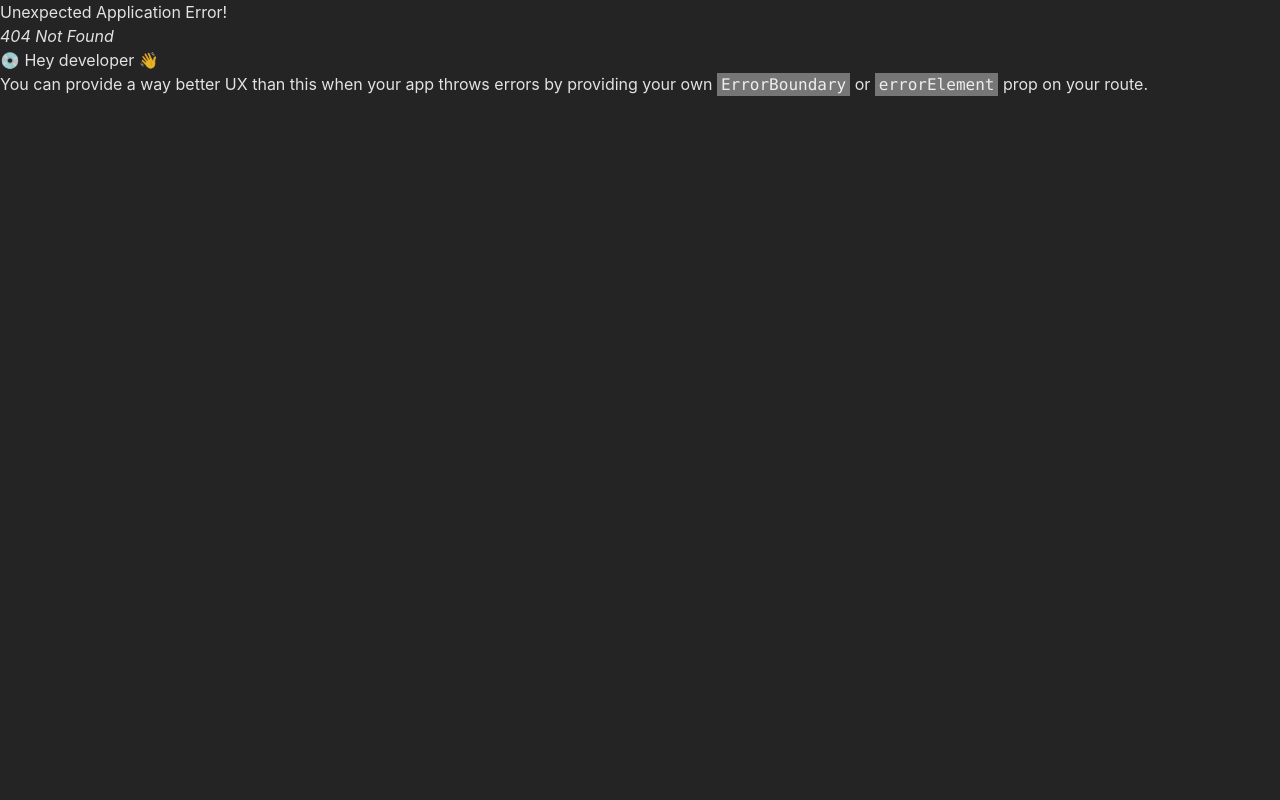
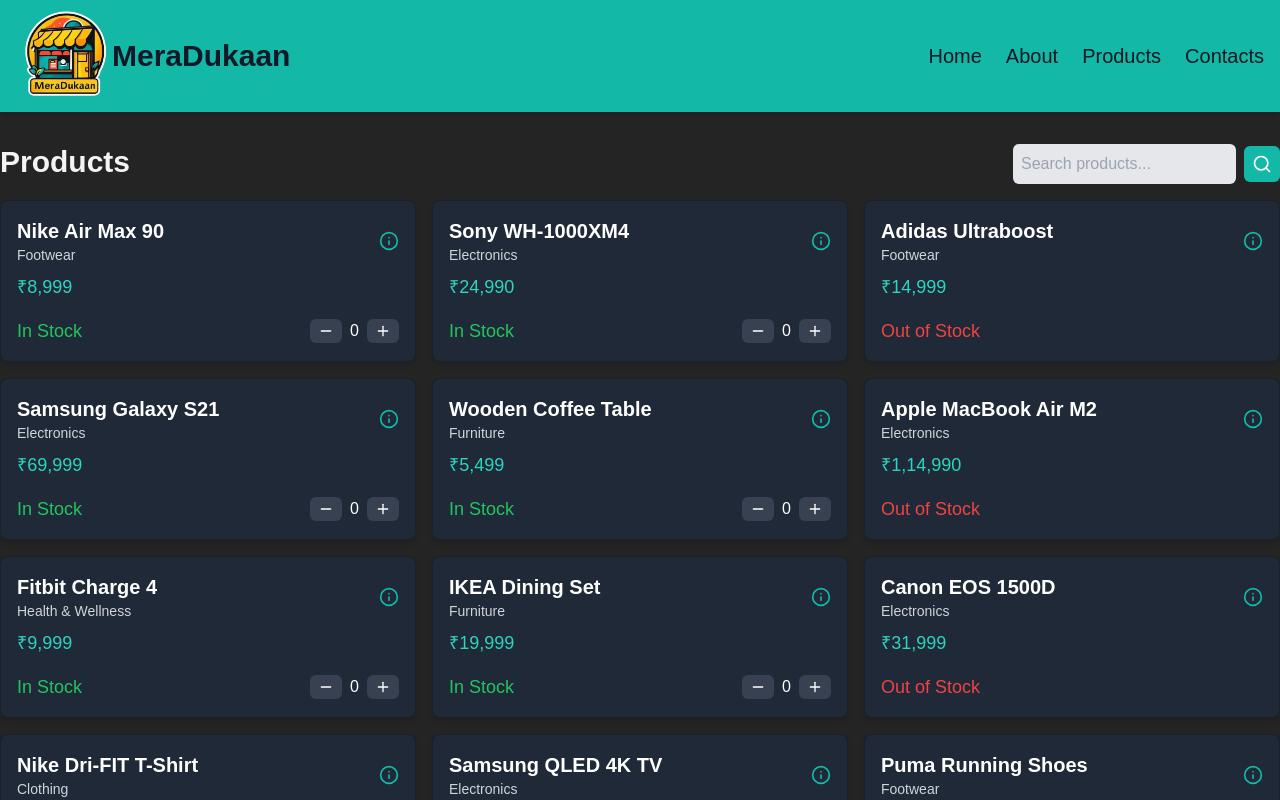
Before and after one commit to Pratapprajapati/MeraDukaan, a React (Vite) app in the folder Frontend/: page /inventory in a window 1280 px wide. Before the commit this address had no page. Shown: the top 800 px of the page. Built offline with nearby package versions, Linux system fonts and the light colour scheme.

Commit message:
Added static inventory and modified Vendor display

```diff
--- /dev/null
+++ b/Frontend/src/Components/Listings/Inventory.jsx
@@ -0,0 +1,118 @@
+import React, { useState } from 'react';
+import { Search, Info, Plus, Minus } from 'lucide-react';
+
+export const products = [
+    { id: 1, name: "Nike Air Max 90", price: "₹8,999", category: "Footwear", inStock: true, description: "The Nike Air Max 90 stays true to its OG roots with an iconic Waffle outsole." },
+    { id: 2, name: "Sony WH-1000XM4", price: "₹24,990", category: "Electronics", inStock: true, description: "Industry-leading noise canceling with Dual Noise Sensor technology." },
+    { id: 3, name: "Adidas Ultraboost", price: "₹14,999", category: "Footwear", inStock: false, description: "Responsive running shoes with a snug, sock-like fit." },
+    { id: 4, name: "Samsung Galaxy S21", price: "₹69,999", category: "Electronics", inStock: true, description: "Pro-grade camera and 8K video for the creators." },
+    { id: 5, name: "Wooden Coffee Table", price: "₹5,499", category: "Furniture", inStock: true, description: "Crafted with durable wood, perfect for your living room." },
+    { id: 6, name: "Apple MacBook Air M2", price: "₹1,14,990", category: "Electronics", inStock: false, description: "Apple's thinnest and lightest notebook, completely transformed by the M2 chip." },
+    { id: 7, name: "Fitbit Charge 4", price: "₹9,999", category: "Health & Wellness", inStock: true, description: "Fitbit's most advanced fitness & health tracker." },
+    { id: 8, name: "IKEA Dining Set", price: "₹19,999", category: "Furniture", inStock: true, description: "Modern and minimalistic dining set perfect for family dinners." },
+    { id: 9, name: "Canon EOS 1500D", price: "₹31,999", category: "Electronics", inStock: false, description: "Capture stunning images with this easy-to-use DSLR camera." },
+    { id: 10, name: "Nike Dri-FIT T-Shirt", price: "₹1,199", category: "Clothing", inStock: true, description: "Lightweight and breathable T-shirt ideal for your workouts." },
+    { id: 11, name: "Samsung QLED 4K TV", price: "₹89,999", category: "Electronics", inStock: true, description: "Unveil hidden details with vibrant colors in 4K resolution." },
+    { id: 12, name: "Puma Running Shoes", price: "₹3,999", category: "Footwear", inStock: false, description: "Engineered for superior cushioning and grip." },
+    { id: 13, name: "Reebok Yoga Mat", price: "₹1,499", category: "Sports & Fitness", inStock: true, description: "High-density mat with superior grip and comfort." },
+    { id: 14, name: "Sony PlayStation 5", price: "₹49,999", category: "Electronics", inStock: false, description: "Next-gen gaming console with ultra-high-speed SSD." },
+    { id: 15, name: "H&M Cotton Hoodie", price: "₹1,799", category: "Clothing", inStock: true, description: "Soft and warm hoodie made with organic cotton." },
+];
+
+export default function Inventory() {
+    const [quantities, setQuantities] = useState(Array(products.length).fill(0));
+
+    const handleIncrease = (index) => {
+        const newQuantities = [...quantities];
+        newQuantities[index] += 1;
+        setQuantities(newQuantities);
+    };
+
+    const handleDecrease = (index) => {
+        if (quantities[index] > 1) {
+            const newQuantities = [...quantities];
+            newQuantities[index] -= 1;
+            setQuantities(newQuantities);
+        }
+    };
+
+    return (
+        <div className="container mx-auto mt-8">
+            <div className="flex justify-between mb-4">
+                <h3 className="text-3xl font-bold text-gray-100">
+                    Products
+                </h3>
+                <div className="flex items-center space-x-2">
+                    <input
+                        type="text"
+                        placeholder="Search products..."
+                        className="p-2 rounded-md bg-gray-200 text-gray-800"
+                        onKeyPress={(e) => {
+                            if (e.key === 'Enter') {
+                                // Handle search
+                            }
+                        }}
+                    />
+                    <button className="p-2 bg-teal-500 rounded-md text-white">
+                        <Search size={20} />
+                    </button>
+                </div>
+            </div>
+            <div className="pb-4 grid sm:grid-cols-2 lg:grid-cols-3 gap-4">
+                {products.map((product, index) => (
+                    <div
+                        key={product.id}
+                        className="flex flex-col bg-gray-800 shadow-md rounded-lg overflow-hidden border border-black/20 hover:border-white p-4 "
+                    >
+                        <div className="flex justify-between items-center">
+                            <div>
+                                <h4 className="text-xl font-bold text-white">{product.name}</h4>
+                                <p className="text-sm text-gray-300">{product.category}</p>
+                            </div>
+                            <div className="relative">
+                                <Info
+                                    size={20}
+                                    className="text-teal-500 cursor-pointer"
+                                    onMouseEnter={(e) => {
+                                        const tooltip = e.currentTarget.nextSibling;
+                                        tooltip.classList.remove('hidden');
+                                    }}
+                                    onMouseLeave={(e) => {
+                                        const tooltip = e.currentTarget.nextSibling;
+                                        tooltip.classList.add('hidden');
+                                    }}
+                                />
+                                <div className="absolute hidden w-48 p-2 text-xs text-white bg-black rounded-lg shadow-lg -right-2 top-8 z-10">
+                                    {product.description}
+                                </div>
+                            </div>
+                        </div>
+                        <p className="text-lg text-teal-400 mt-2">{product.price}</p>
+                        <div className="flex justify-between items-center mt-4">
+                            <p className={`text-lg font-medium ${product.inStock ? 'text-green-500' : 'text-red-500'}`}>
+                                {product.inStock ? 'In Stock' : 'Out of Stock'}
+                            </p>
+                            {product.inStock && (
+                                <div className="flex items-center space-x-2">
+                                    <button
+                                        onClick={() => handleDecrease(index)}
+                                        className="bg-gray-700 text-white px-2 py-1 rounded-md"
+                                    >
+                                        <Minus size={16} />
+                                    </button>
+                                    <span className="text-white">{quantities[index]}</span>
+                                    <button
+                                        onClick={() => handleIncrease(index)}
+                                        className="bg-gray-700 text-white px-2 py-1 rounded-md"
+                                    >
+                                        <Plus size={16} />
+                                    </button>
+                                </div>
+                            )}
+                        </div>
+                    </div>
+                ))}
+            </div>
+        </div>
+    );
+}
--- a/Frontend/src/Components/Profiles/Vendor.jsx
+++ b/Frontend/src/Components/Profiles/Vendor.jsx
@@ -1,43 +1,36 @@
 import React from 'react';
 import img from "./Mcd.webp";
-import { X, MapPin, Phone, CalendarClock, Store, Truck, ArrowRightLeft, CreditCard } from 'lucide-react';
+import { MapPin, Phone, CalendarClock, Store, Truck, ArrowRightLeft, CreditCard } from 'lucide-react';
+import { categories } from '../Listings/Categories';
 
 const products = [
     {
         id: 1,
-        name: 'Nike Air Force 1 07 LV8',
-        href: '#',
-        price: '₹47,199',
-        originalPrice: '₹48,900',
-        discount: '5% Off',
-        color: 'Orange',
-        size: '8 UK',
-        imageSrc:
-            'https://static.nike.com/a/images/c_limit,w_592,f_auto/t_product_v1/54a510de-a406-41b2-8d62-7f8c587c9a7e/air-force-1-07-lv8-shoes-9KwrSk.png',
+        products: 49,
     },
     {
         id: 2,
-        name: 'Nike Blazer Low 77 SE',
-        href: '#',
-        price: '₹1,549',
-        originalPrice: '₹2,499',
-        discount: '38% off',
-        color: 'White',
-        leadTime: '3-4 weeks',
-        size: '8 UK',
-        imageSrc:
-            'https://static.nike.com/a/images/c_limit,w_592,f_auto/t_product_v1/e48d6035-bd8a-4747-9fa1-04ea596bb074/blazer-low-77-se-shoes-0w2HHV.png',
+        products: 44,
     },
     {
-        id: 3,
-        name: 'Nike Air Max 90',
-        href: '#',
-        price: '₹2219 ',
-        originalPrice: '₹999',
-        discount: '78% off',
-        color: 'Black',
-        imageSrc:
-            'https://static.nike.com/a/images/c_limit,w_592,f_auto/t_product_v1/fd17b420-b388-4c8a-aaaa-e0a98ddf175f/dunk-high-retro-shoe-DdRmMZ.png',
+        id: 5,
+        products: 64,
+    },
+    {
+        id: 7,
+        products: 64,
+    },
+    {
+        id: 11,
+        products: 86,
+    },
+    {
+        id: 9,
+        products: 4,
+    },
+    {
+        id: 6,
+        products: 6,
     },
 ];
 
@@ -69,9 +62,9 @@ const vendor = {
 export default function VendorDisplayPage() {
     return (
         <div className="text-white min-h-screen py-8  ">
-            <div className="md:mx-20 px-4 flex flex-col gap-8">
+            <div className="md:mx-10 px-4 flex flex-col xl:flex-row gap-8">
                 {/* Vendor Card */}
-                <div className="flex-4 bg-black/30 rounded-lg shadow-lg shadow-black/50">
+                <div className="flex-4 bg-black/30 rounded-lg shadow-lg shadow-black/50 xl:w-9/12">
                     <div className=''>
                         <img
                             src={vendor.shopImage}
@@ -80,7 +73,7 @@ export default function VendorDisplayPage() {
                         />
                     </div>
                     <div className="p-6">
-                        <h2 className="text-3xl font-bold text-teal-500 mb-4">{vendor.shopName}</h2>
+                        <h2 className="text-3xl font-bold text-yellow-500 mb-4">{vendor.shopName}</h2>
                         <div className='flex flex-col lg:flex-row max-lg:space-y-6'>
                             <div className="text-lg font-medium text-gray-300 space-y-6 w-full lg:w-1/2">
                                 <p className='line-clamp-3'>
@@ -126,56 +119,37 @@ export default function VendorDisplayPage() {
                 </div>
 
                 {/* Product Card */}
-                {/* <div className="flex-2 bg-gray-800 rounded-lg p-4 shadow-lg w-3/12">
-                    <h1 className='font-semibold text-3xl'>
+                <div className="flex-2 bg-black/30 rounded-lg p-4 shadow-lg shadow-black/50 xl:w-3/12">
+                    <h1 className='font-semibold text-3xl text-yellow-500'>
                         Product categories:
                     </h1>
-                    <div className="mt-6 space-y-6 shadow-inner">
-                        <ul className="space-y-4">
+                    <div className="mt-6 space-y-6 shadow-inner flex flex-col justify-between">
+                        <ul className="space-y-4 overflow-y-auto h-64 xl:h-[500px]">
                             {products.map((product) => (
-                                <li key={product.id} className="flex items-center gap-4">
-                                    <img
-                                        src={product.imageSrc}
-                                        alt={product.name}
-                                        className="h-16 w-16 rounded object-contain"
-                                    />
+                                <li key={product.id} className={`flex rounded-md p-3 items-center gap-4 bg-black/40 hover:bg-teal-600 cursor-pointer transform hover:scale-95 transition-transform`}>
                                     <div>
-                                        <h3 className="text-sm text-gray-100">{product.name}</h3>
-                                        <dl className="mt-0.5 space-y-px text-[10px] text-gray-600">
-                                            <div>
-                                                <dd className="inline font-bold">{product.price}</dd>
-                                            </div>
-                                            <div>
-                                                <dt className="inline">Color:</dt>
-                                                <dd className="inline">{product.color}</dd>
-                                            </div>
-                                        </dl>
+                                        <h3 className="text-lg font-semibold text-white">{categories[product.id].name}</h3>
+                                        <p className="text- font-medium text-white">Products: {product.products}</p>
                                     </div>
                                 </li>
                             ))}
                         </ul>
-                        <div className="space-y-4 text-center">
+                        <div className="xl:space-y-4 text-center mt-auto border-t border-t-gray-300 pt-3 flex flex-row xl:flex-col">
                             <button
                                 type="button"
-                                className="w-full rounded-md border border-black px-3 py-2 text-sm font-semibold text-black shadow-sm focus-visible:outline focus-visible:outline-2 focus-visible:outline-offset-2 focus-visible:outline-black"
+                                className="w-full max:xl:mx-2 rounded-md bg-teal-500 px-3 py-2 text-lg font-semibold text-black shadow-sm hover:bg-teal-600  transform hover:scale-95 transition-transform"
                             >
-                                View Cart (3)
+                                View Order (3) &rarr;
                             </button>
                             <button
                                 type="button"
-                                className="w-full rounded-md bg-black px-3 py-2 text-sm font-semibold text-white shadow-sm hover:bg-black/80 focus-visible:outline focus-visible:outline-2 focus-visible:outline-offset-2 focus-visible:outline-black"
-                            >
-                                Checkout
-                            </button>
-                            <a
-                                href="#"
-                                className="inline-block text-sm text-gray-600 transition hover:text-gray-700 hover:underline hover:underline-offset-4"
+                                className="w-full max:xl:mx-2 rounded-md bg-yellow-500 px-2 py-2 text-lg font-semibold text-black shadow-sm hover:bg-yellow-600  transform hover:scale-95 transition-transform"
                             >
                                 Continue shopping &rarr;
-                            </a>
+                            </button>
                         </div>
                     </div>
-                </div> */}
+                </div>
             </div>
         </div>
     );
--- a/Frontend/src/main.jsx
+++ b/Frontend/src/main.jsx
@@ -10,6 +10,7 @@ import Customer from './Components/Profiles/Customer.jsx'
 import Vendor from './Components/Profiles/Vendor.jsx'
 import Cart from './Components/Listings/Cart.jsx'
 import Order from './Components/Listings/Order.jsx'
+import Inventory from './Components/Listings/Inventory.jsx'
 
 const router = createBrowserRouter(
     createRoutesFromElements(
@@ -21,6 +22,7 @@ const router = createBrowserRouter(
             <Route path='/vendor' element={<Vendor />} />
             <Route path='/cart' element={<Cart />} />
             <Route path='/order' element={<Order />} />
+            <Route path='/inventory' element={<Inventory />} />
         </Route>
     )
 )
```
